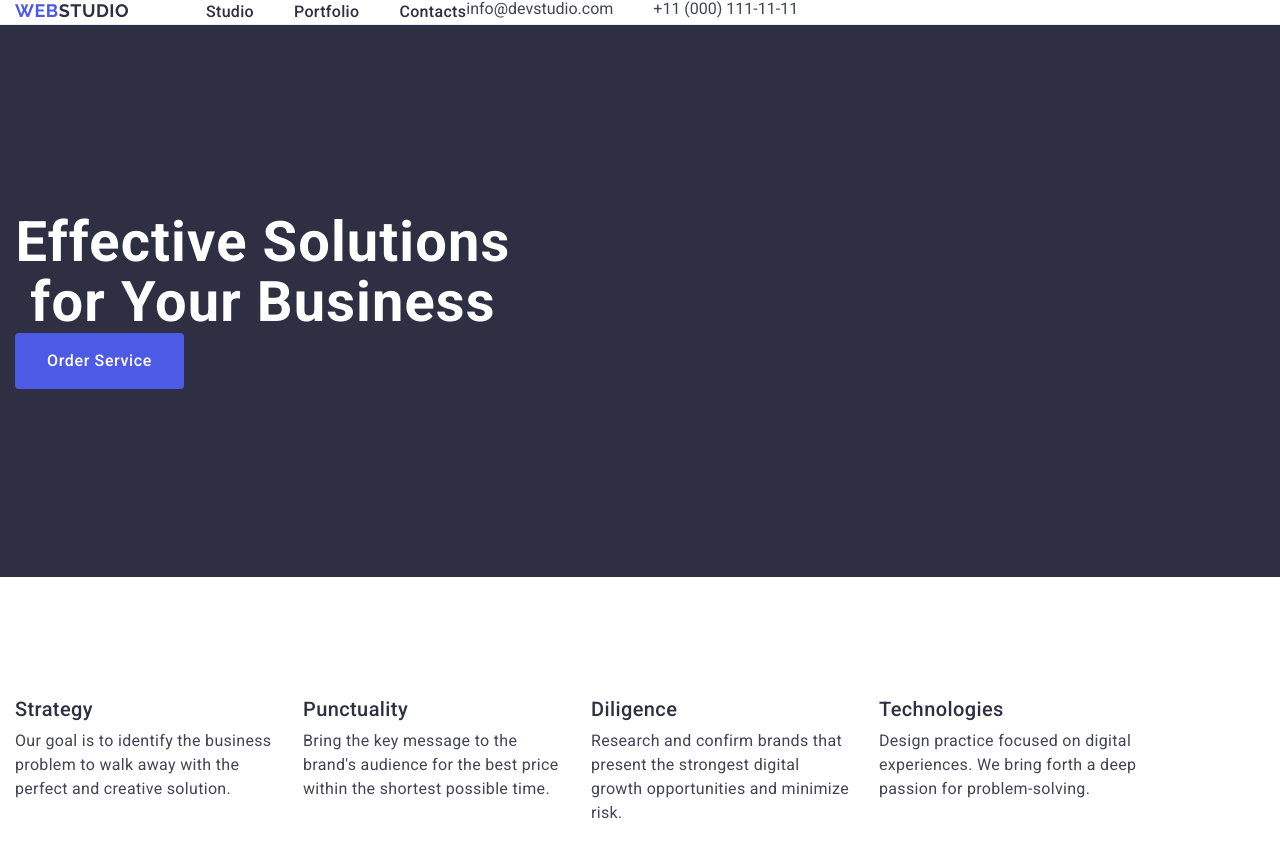
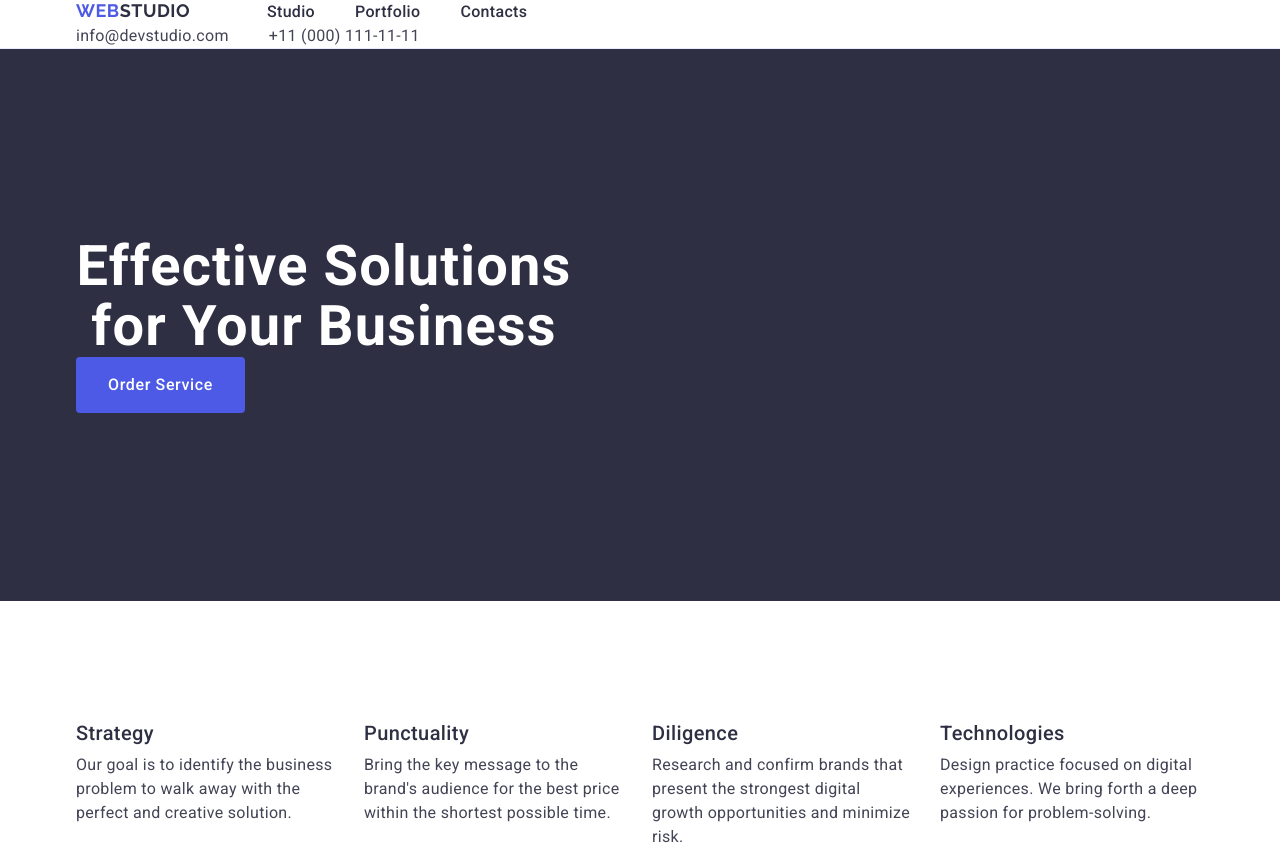
Before and after one commit to exst3zz/goit-markup-hw-03, a plain HTML site: page index.html in a window 1280 px wide. Shown: the top 852 px of the page. Drawn offline with nearby package versions, Linux system fonts and the light colour scheme.

Commit message:
correction2.0

```diff
--- a/css/styles.css
+++ b/css/styles.css
@@ -52,11 +52,11 @@ p {
 .header {
   border-bottom: 1px solid #e7e9fc;
 }
-.div-header {
+.div-container {
   display: flex;
 }
 .container {
-  margin: 0, auto;
+  margin: 0 auto;
   width: 1158px;
   padding: 0 15px;
 }
@@ -99,19 +99,20 @@ p {
 
 .address {
   font-style: normal;
+}
+.address-list {
   display: flex;
   gap: 40px;
 }
-
-.address-contacts {
+.address-link {
   font-size: 16px;
   line-height: 1.5;
   letter-spacing: 0.02em;
   color: #434455;
 }
 
-.address-contacts:hover,
-.address-contacts:focus {
+.address-link:hover,
+.address-link:focus {
   color: #404bbf;
 }
 /* main  */
--- a/index.html
+++ b/index.html
@@ -31,12 +31,18 @@
           </ul>
         </nav>
         <address class="address">
+          <ul class="address-list">
+            <li class="address-list-item">
               <a class="address-link" href="mailto:info@devstudio.com"
                 >info@devstudio.com</a
               >
+            </li>
+            <li class="address-list-item">
               <a class="address-link" href="tel:+110001111111"
                 >+11 (000) 111-11-11</a
               >
+            </li>
+          </ul>
         </address>
       </div>
     </header>
```
Lines whose indentation alone changed are shown as unchanged.
